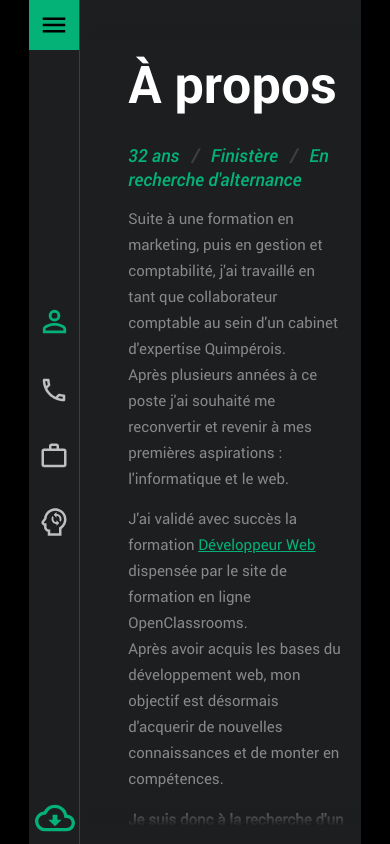
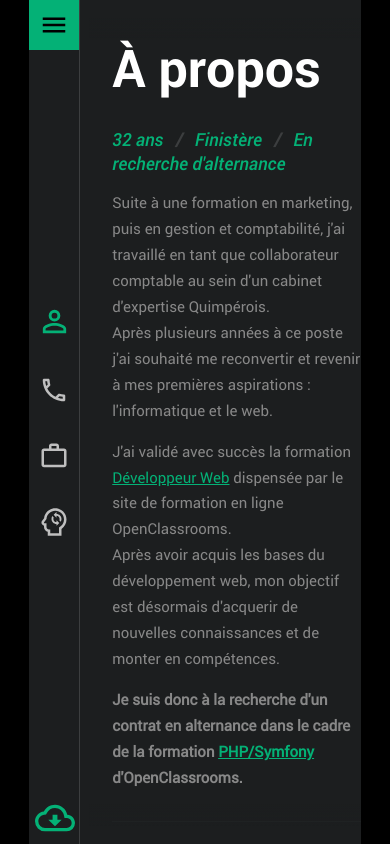
Before and after one commit to Guetso/CV, a Vue app: page /#/ in a window 390 px wide. Built offline with nearby package versions, Linux system fonts and the light colour scheme.

Commit message:
fix responsive < 572px

```diff
--- a/src/sass/base/_app.scss
+++ b/src/sass/base/_app.scss
@@ -35,6 +35,9 @@ body {
         .main {
             margin-left: 470px;
             padding: 1rem;
+            @media all and (max-width: 576px) {
+                padding: 0;
+            }
             overflow-y: scroll;
             scrollbar-width: thin;
             scrollbar-color: #3c3e3f #1c1e1f;
--- a/src/sass/base/typography/_contactTyp.scss
+++ b/src/sass/base/typography/_contactTyp.scss
@@ -13,6 +13,9 @@
     }
     &__content {
         &__list {
+            @media all and (max-width: 576px) {
+                font-size: 14px;
+            }
             li {
                 color: #04b176;
                 font-family: "robotoregular", Arial, Helvetica, sans-serif;
--- a/src/sass/views/_skills.scss
+++ b/src/sass/views/_skills.scss
@@ -31,6 +31,9 @@
             display: flex;
             flex-wrap: wrap;
             justify-content: space-between;
+            @media all and (max-width: 576px) {
+                padding: 0;
+            }
             li {
                 display: flex;
                 margin: 1rem;
@@ -65,6 +68,9 @@
             }
         }
         &__list {
+            @media all and (max-width: 576px) {
+                padding: 0;
+            }
             list-style: none;
             li {
                 display: flex;
--- a/src/views/Skills.vue
+++ b/src/views/Skills.vue
@@ -3,7 +3,7 @@
     <header class="skills__header">
       <p class="skills__header__p">
         La formation "Développeur Web" m'a permis d'acquérir des bases de connaissances larges dans le domaine du developpement web.
-        <br />Ajouté à cela mon parcours initial qui me permet de cerner le contexte dans lequel se développe un projet et ainsi de pouvoir m'y adapter.
+        <br />Ajouté à cela mon parcours initial en gestion qui me permet de cerner le contexte dans lequel se développe un projet et ainsi de pouvoir m'y adapter.
       </p>
     </header>
 
```
